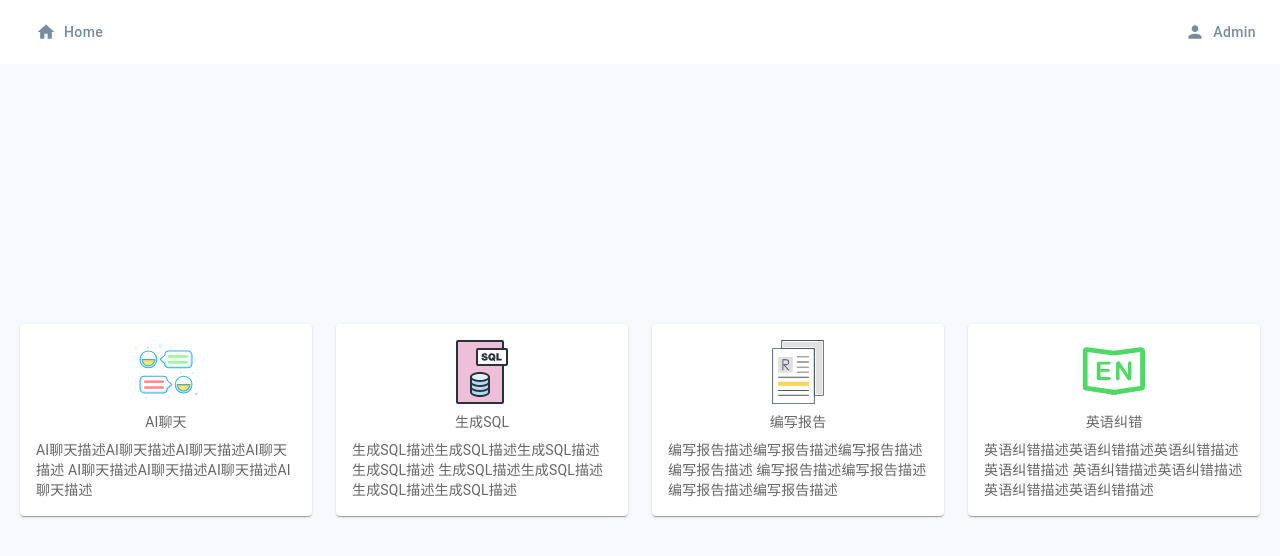
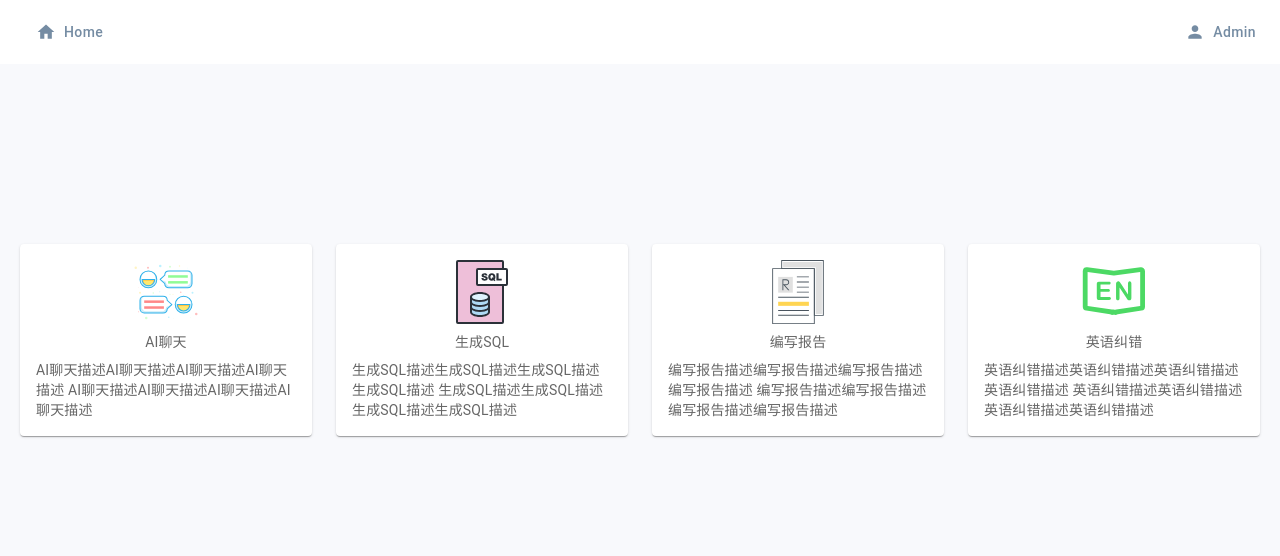
Before and after one commit to yanhan569046480/my-chatgpt, a React (Create React App) app: page / in a window 1280 px wide. Shown: the top 556 px of the page. Built offline with nearby package versions, Linux system fonts and the light colour scheme.

Commit message:
improve Home

```diff
--- a/src/pages/Home/index.js
+++ b/src/pages/Home/index.js
@@ -45,7 +45,7 @@ export default function Home() {
   const classes = useStyles();
 
   return (
-    <Box sx={{ flexGrow: 1, mt: 30 }}>
+    <Box sx={{ flexGrow: 1, mt: 20 }}>
       <Grid
         container
         spacing={{ xs: 2, md: 3 }}
```
